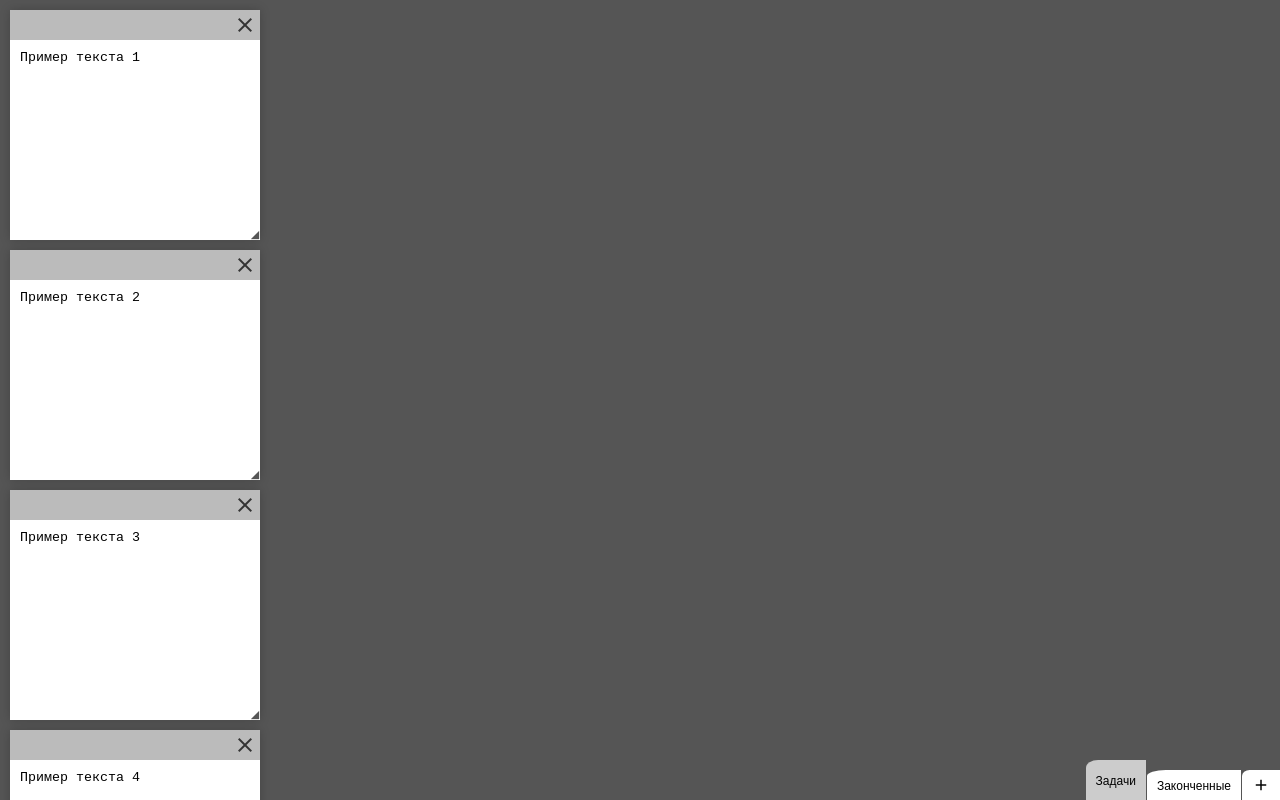
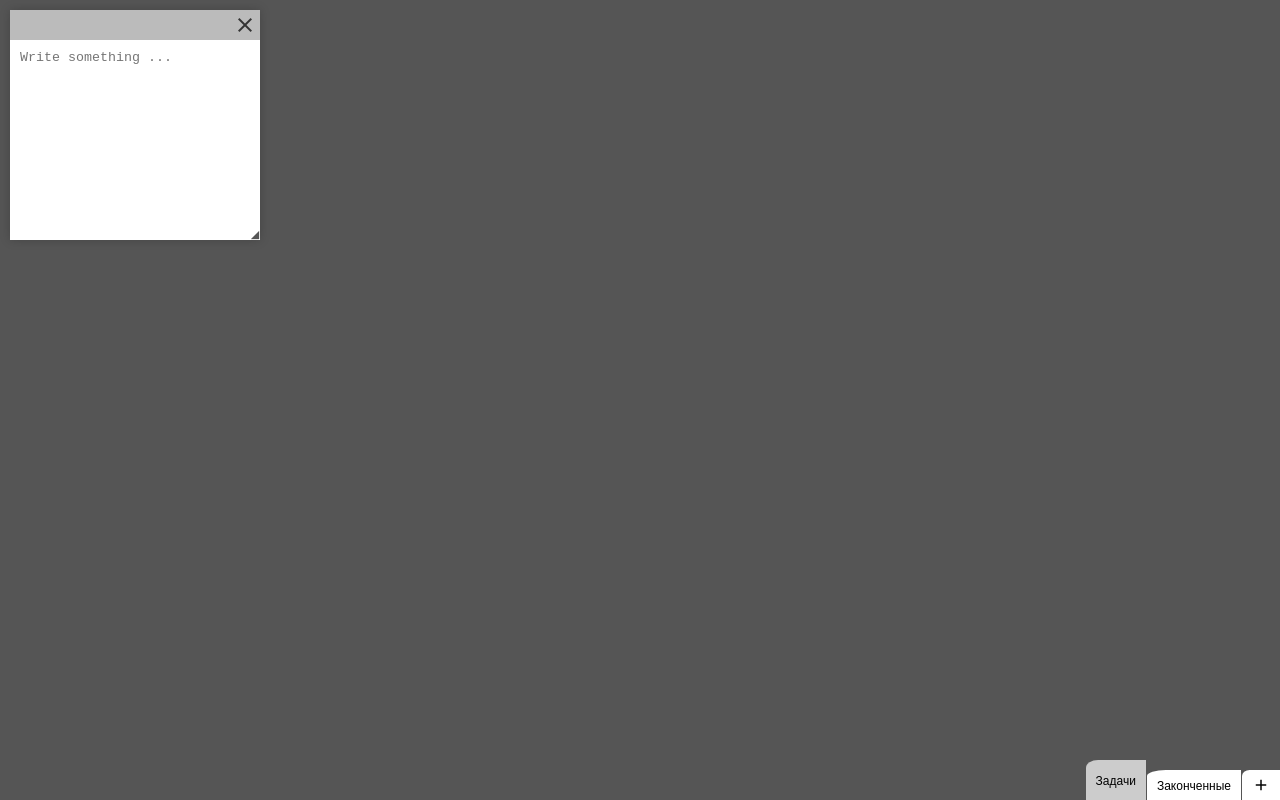
Before and after one commit to StrongerMyself/react-stickies, a React (Create React App) app: page / in a window 1280 px wide. Built offline with nearby package versions, Linux system fonts and the light colour scheme.

Commit message:
fix stiKer => stiCKr

```diff
--- a/src/components/Board/index.js
+++ b/src/components/Board/index.js
@@ -1,5 +1,5 @@
 import React, { Component } from 'react'
-import Stiker from '../Sticker'
+import Sticker from '../Sticker'
 import './style.css'
 
 import Store from '../../core/Store'
@@ -10,14 +10,14 @@ export default class Board extends Component {
         super(props)
         this.Store = new Store()
         this.state = {
-            stikers: props.data.stikers
+            stickers: props.data.stickers
         }
     }
 
 
     render() {
-        let stikersList = this.state.stikers.map((item, index) =>
-            <Stiker
+        let stickersList = this.state.stickers.map((item, index) =>
+            <Sticker
                 key={item.id}
 
                 id={item.id}
@@ -33,42 +33,42 @@ export default class Board extends Component {
         )
         return (
             <div className="board" onClick={this.onStickerAdd}>
-                {stikersList}
+                {stickersList}
             </div>
         )
     }
 
     componentWillReceiveProps(nextProps) {
-        this.setState({ stikers: nextProps.data.stikers })
+        this.setState({ stickers: nextProps.data.stickers })
     }
 
     onStickerMoveStart = (id) => {
-        let s = Object.assign([], this.state.stikers)
+        let s = Object.assign([], this.state.stickers)
         let index = s.findIndex(el => el.id === id)
         s.push(s.splice(index, 1)[0])
-        this.setState({ stikers: s })
+        this.setState({ stickers: s })
     }
 
     onStickerMoveEnd = (data) => {
-        let s = Object.assign([], this.state.stikers)
+        let s = Object.assign([], this.state.stickers)
         s[s.length - 1].top = data.top
         s[s.length - 1].left = data.left
         s[s.length - 1].text = data.text
         this.setState({
-            stikers: s
+            stickers: s
         }, () => {
             this.Store.onSaveStickers(this.props.data.id, s)
         })
     }
 
     onStickerChangeText = (id, data) => {
-        let s = Object.assign([], this.state.stikers)
+        let s = Object.assign([], this.state.stickers)
         let index = s.findIndex(el => el.id === id)
         s[index].top = data.top
         s[index].left = data.left
         s[index].text = data.text
         this.setState({
-            stikers: s
+            stickers: s
         }, () => {
             this.Store.onSaveSticker(id, this.props.data.id, data)
         })
@@ -77,7 +77,7 @@ export default class Board extends Component {
     onStickerAdd = (e) => {
         if (!e.target.classList.contains('board')) return
         this.setState({
-            stikers: this.Store.onAddSticker(
+            stickers: this.Store.onAddSticker(
                 this.props.data.id,
                 {
                     id: null,
@@ -89,7 +89,7 @@ export default class Board extends Component {
         })
     }
 
-    onStickerRemove = (stickerId) => this.setState({ stikers: this.Store.onRemoveSticker(this.props.data.id, stickerId) })
+    onStickerRemove = (stickerId) => this.setState({ stickers: this.Store.onRemoveSticker(this.props.data.id, stickerId) })
 
 
 }
--- a/src/components/Sticker/index.js
+++ b/src/components/Sticker/index.js
@@ -1,7 +1,7 @@
 import React, { Component } from 'react'
 import './style.css'
 
-export default class Stiker extends Component  {
+export default class Sticker extends Component  {
 
     state = {
         inMove: false,
@@ -12,17 +12,17 @@ export default class Stiker extends Component  {
 
 
     render() {
-        let classStr = `stiker ${this.state.inMove ? 'stiker--inMove' : ''}`
+        let classStr = `sticker ${this.state.inMove ? 'sticker--inMove' : ''}`
         let styleObj = {
             'top': this.state.top + 'px',
             'left': this.state.left + 'px'
         }
         return (
             <div className={classStr} style={styleObj}>
-                <div className="stiker__head" onMouseDown={this.onDown}>
-                    <div className="stiker__cross material-icons" onClick={this.onRemove}>close</div>
+                <div className="sticker__head" onMouseDown={this.onDown}>
+                    <div className="sticker__cross material-icons" onClick={this.onRemove}>close</div>
                 </div>
-                <div className="stiker__body">
+                <div className="sticker__body">
                     <textarea
                         value={this.state.text}
                         onChange={this.onTextareaChange}
@@ -60,7 +60,7 @@ export default class Stiker extends Component  {
 
     onDown = (e) => {
         let parent = e.target.parentNode
-        if (!parent.classList.contains('stiker')) return
+        if (!parent.classList.contains('sticker')) return
 
         this.props.onMoveStart()
         this.setState({ inMove: true })
@@ -94,7 +94,7 @@ export default class Stiker extends Component  {
     }
 
     onRemove = (e) => {
-        if (!e.target.classList.contains('stiker__cross')) return
+        if (!e.target.classList.contains('sticker__cross')) return
         this.props.onRemove(this.props.id)
     }
 
--- a/src/components/Sticker/style.css
+++ b/src/components/Sticker/style.css
@@ -1,4 +1,4 @@
-.stiker {
+.sticker {
     position: absolute;
     top: 0;
     left: 0;
@@ -11,13 +11,13 @@
     transition: 0.3s box-shadow;
 }
 
-.stiker--inMove {
+.sticker--inMove {
     box-shadow: 0 0 50px 0 rgba(0,0,0,0.8);
     /* transform: scale(1.05); */
     /* transform-origin: top center */
 }
 
-.stiker__head {
+.sticker__head {
     position: relative;
     width: 100%;
     height: 30px;
@@ -25,7 +25,7 @@
     user-select: none;
 }
 
-.stiker__cross {
+.sticker__cross {
     position: absolute;
     top: 0;
     right: 0;
@@ -38,13 +38,13 @@
     cursor: pointer;
 }
 
-.stiker__body {
+.sticker__body {
     display: flex;
     position: relative;
     width: 100%;
 }
 
-.stiker__body::after {
+.sticker__body::after {
     font-family: 'Material Icons';
     content: 'signal_cellular_4_bar';
     display: block;
@@ -59,7 +59,7 @@
     color: #555;
 }
 
-.stiker__body textarea {
+.sticker__body textarea {
     width: 250px;
     min-width: 250px;
     min-height: 200px;
@@ -68,22 +68,22 @@
     padding: 10px;
 }
 
-.stiker__body textarea::selection {
+.sticker__body textarea::selection {
 	background: #555;
 	color: #fff;
 	text-shadow: none;
 }
 
-.stiker__body textarea::-webkit-scrollbar-track {
+.sticker__body textarea::-webkit-scrollbar-track {
 	background: transparent;
 }
 
-.stiker__body textarea::-webkit-scrollbar {
+.sticker__body textarea::-webkit-scrollbar {
 	width: 10px;
     height: 10px;
 }
 
-.stiker__body textarea::-webkit-scrollbar-thumb {
+.sticker__body textarea::-webkit-scrollbar-thumb {
 	background-color: #555;
     cursor: pointer;
     border-radius: 5px;
--- a/src/core/Store.js
+++ b/src/core/Store.js
@@ -19,7 +19,7 @@ export default class Store {
         this.getData()
 
         let indexBoard = this.data.boards.findIndex(el => el.id === boardId)
-        this.data.boards[indexBoard].stikers = stickers
+        this.data.boards[indexBoard].stickers = stickers
 
         localStorage.stickiesStore = JSON.stringify(this.data)
     }
@@ -28,11 +28,11 @@ export default class Store {
         this.getData()
 
         let indexBoard   = this.data.boards.findIndex(el => el.id === boardId),
-            indexSticker = this.data.boards[indexBoard].stikers.findIndex(el => el.id === stickerId)
+            indexSticker = this.data.boards[indexBoard].stickers.findIndex(el => el.id === stickerId)
 
-        this.data.boards[indexBoard].stikers[indexSticker].top  = data.top
-        this.data.boards[indexBoard].stikers[indexSticker].left = data.left
-        this.data.boards[indexBoard].stikers[indexSticker].text = data.text
+        this.data.boards[indexBoard].stickers[indexSticker].top  = data.top
+        this.data.boards[indexBoard].stickers[indexSticker].left = data.left
+        this.data.boards[indexBoard].stickers[indexSticker].text = data.text
 
         localStorage.stickiesStore = JSON.stringify(this.data)
     }
@@ -42,26 +42,26 @@ export default class Store {
 
         let indexBoard = this.data.boards.findIndex(el => el.id === boardId)
         let id = 0
-        this.data.boards[indexBoard].stikers.forEach(item => { if (+item.id > id) id = +item.id })
+        this.data.boards[indexBoard].stickers.forEach(item => { if (+item.id > id) id = +item.id })
         obj.id = id + 1
-        this.data.boards[indexBoard].stikers.push(obj)
+        this.data.boards[indexBoard].stickers.push(obj)
 
         localStorage.stickiesStore = JSON.stringify(this.data)
 
-        return this.data.boards[indexBoard].stikers
+        return this.data.boards[indexBoard].stickers
     }
 
     onRemoveSticker(boardId, stickerId) {
         this.getData()
 
         let indexBoard = this.data.boards.findIndex(el => el.id === boardId),
-            indexSticker = this.data.boards[indexBoard].stikers.findIndex(el => el.id === stickerId)
+            indexSticker = this.data.boards[indexBoard].stickers.findIndex(el => el.id === stickerId)
 
-        this.data.boards[indexBoard].stikers.splice(indexSticker, 1)
+        this.data.boards[indexBoard].stickers.splice(indexSticker, 1)
 
         localStorage.stickiesStore = JSON.stringify(this.data)
 
-        return this.data.boards[indexBoard].stikers
+        return this.data.boards[indexBoard].stickers
     }
 
     addBoard(obj) {}
--- a/src/core/example.store.js
+++ b/src/core/example.store.js
@@ -3,17 +3,14 @@ export default {
         {
             id: 1,
             title: 'Задачи',
-            stikers: [
-                { id: 1, text: 'Пример текста 1', top: 0, left: 0 },
-                { id: 2, text: 'Пример текста 2', top: 0, left: 0 },
-                { id: 3, text: 'Пример текста 3', top: 0, left: 0 },
-                { id: 4, text: 'Пример текста 4', top: 0, left: 0 }
+            stickers: [
+                { id: 1, text: '', top: 0, left: 0 },
             ]
         },
         {
             id: 2,
             title: 'Законченные',
-            stikers: [
+            stickers: [
                 { id: 1, text: 'Законченые задачи 1', top: 0, left: 0 },
                 { id: 2, text: 'Законченые задачи 2', top: 0, left: 0 },
                 { id: 3, text: 'Законченые задачи 3', top: 0, left: 0 },
```
Also changed, not shown: src/data.js (deleted, +0 -24 lines).
